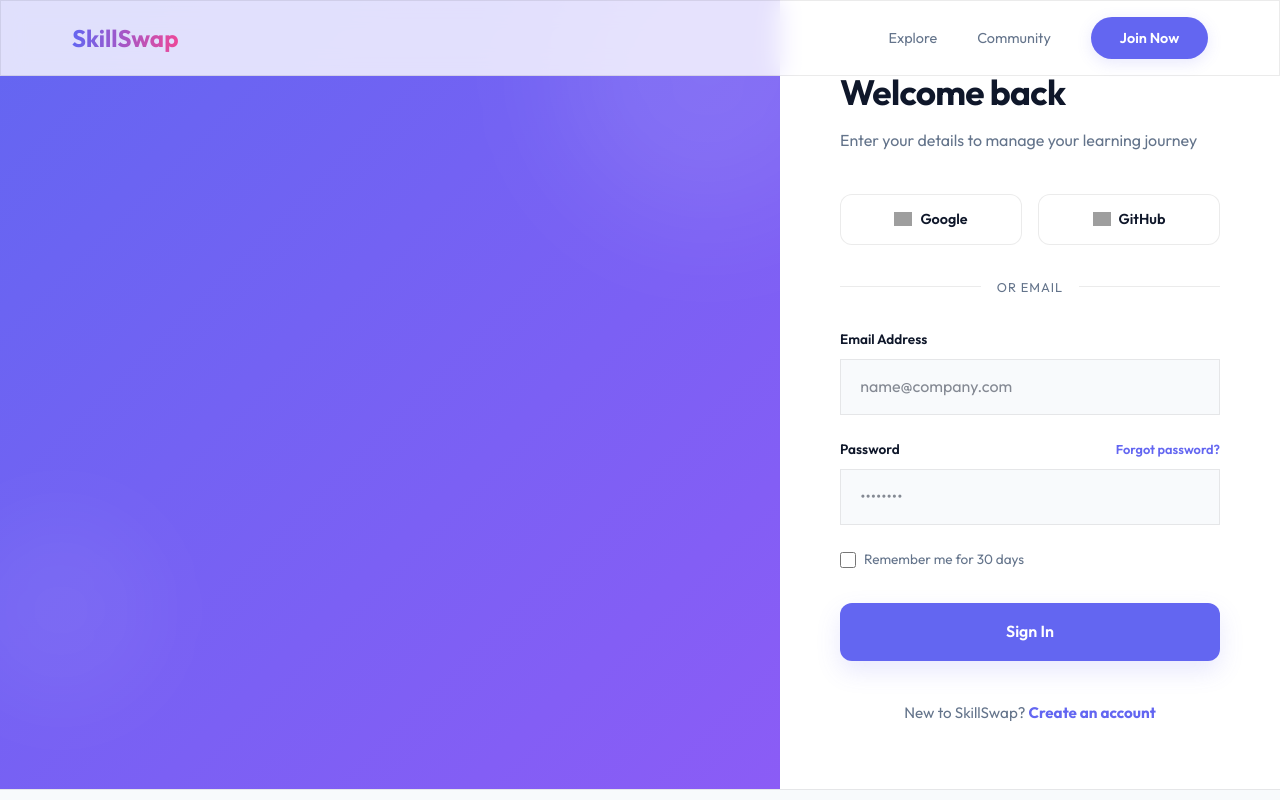
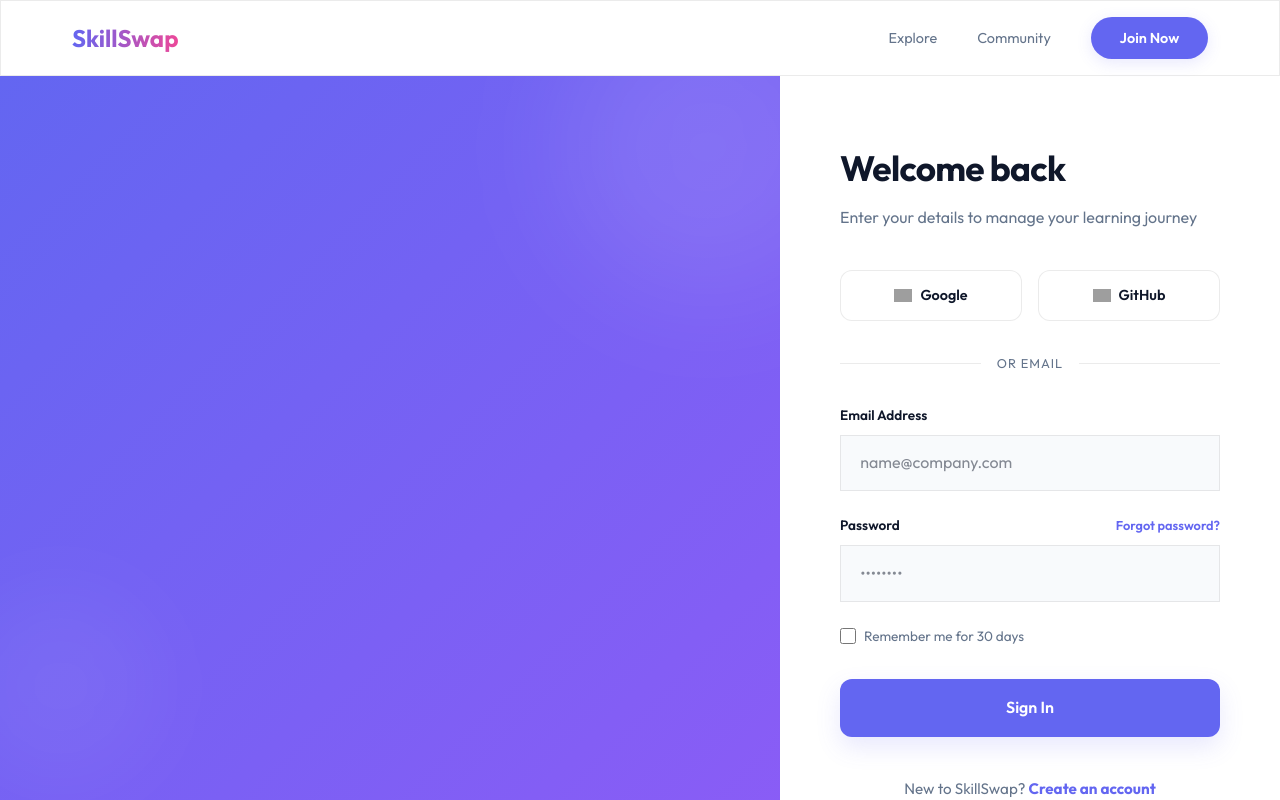
Before and after one commit to rajitmaurya/SkillSwap, a React (Vite) app in the folder frontend/: page /login in a window 1280 px wide. Shown: the top 800 px of the page. Built offline with nearby package versions, Linux system fonts and the light colour scheme; no server answers; grey boxes are pictures that could not be loaded.

Commit message:
fix overlapping

```diff
--- a/frontend/src/components/Navbar.jsx
+++ b/frontend/src/components/Navbar.jsx
@@ -20,7 +20,7 @@ const Navbar = () => {
 
     return (
         <nav className="glass" style={{
-            position: "fixed",
+            position: "sticky",
             top: 0,
             width: "100%",
             zIndex: 1000,
```
